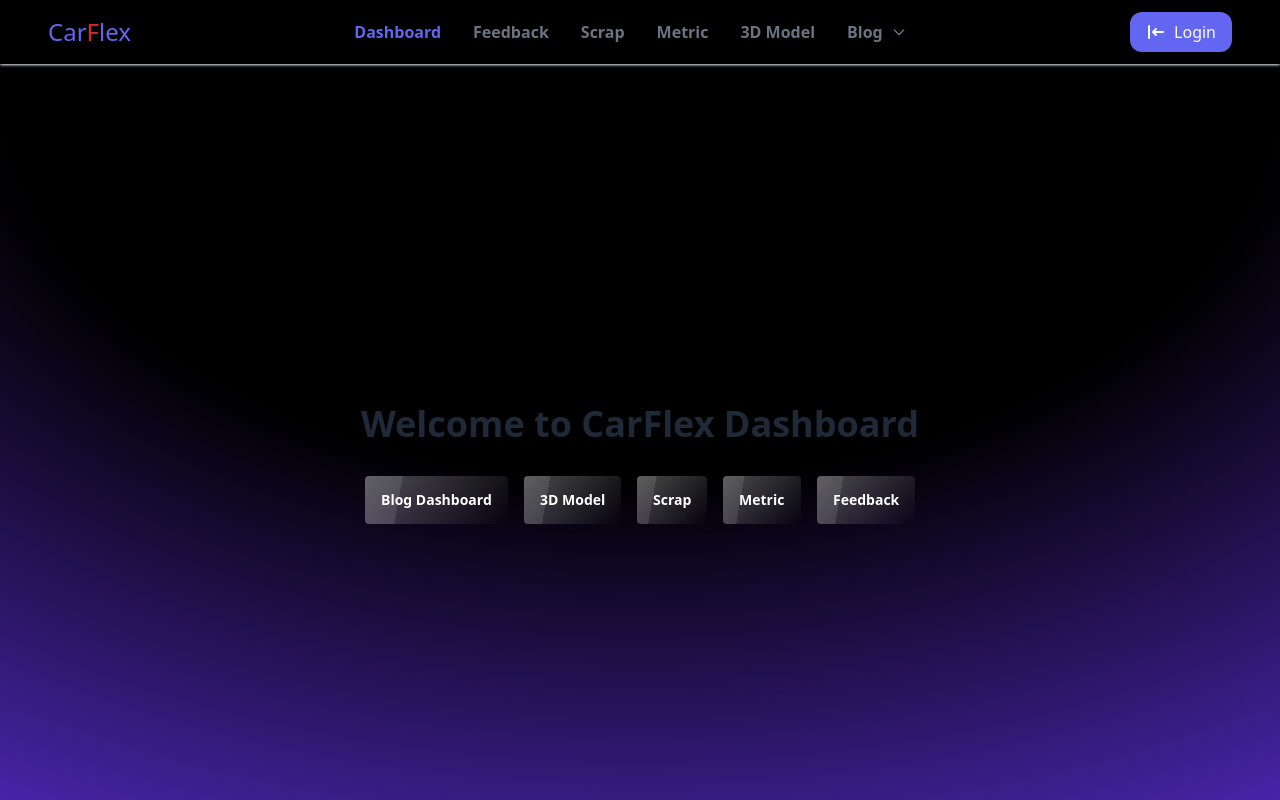
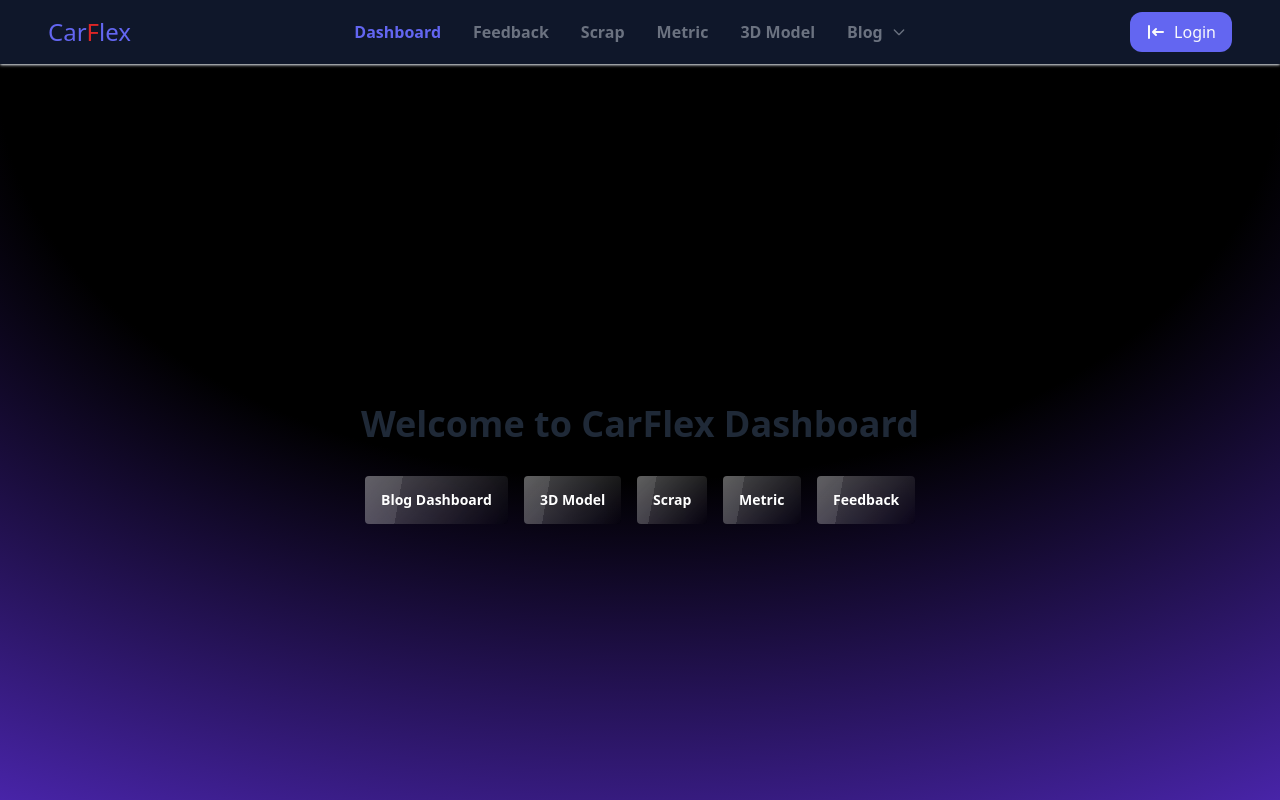
Before and after one commit to CarFlex1-0/CarFlex1.0, a React (Vite) app in the folder client/: page / in a window 1280 px wide. Shown: the top 800 px of the page. Built offline with nearby package versions, Linux system fonts and the light colour scheme.

Commit message:
Package lock deleted

```diff
--- a/client/src/components/StickyNavbar.jsx
+++ b/client/src/components/StickyNavbar.jsx
@@ -13,7 +13,7 @@ const StickyNavbar = () => {
   };
 
   return (
-    <nav className="z-50 shadow shadow-gray-300 w-100 px-8 md:px-auto bg-black top-0 sticky">
+    <nav className="z-50 shadow shadow-gray-300 w-100 px-8 md:px-auto bg-slate-900 top-0 sticky">
       <div className="md:h-16 h-28 mx-auto md:px-4 container flex items-center justify-between flex-wrap md:flex-nowrap">
         <div className="text-indigo-500 md:order-1">
           <span className="text-2xl">
```
Also changed, not shown: 1 other file (tests, documents, lock files or other folders).
